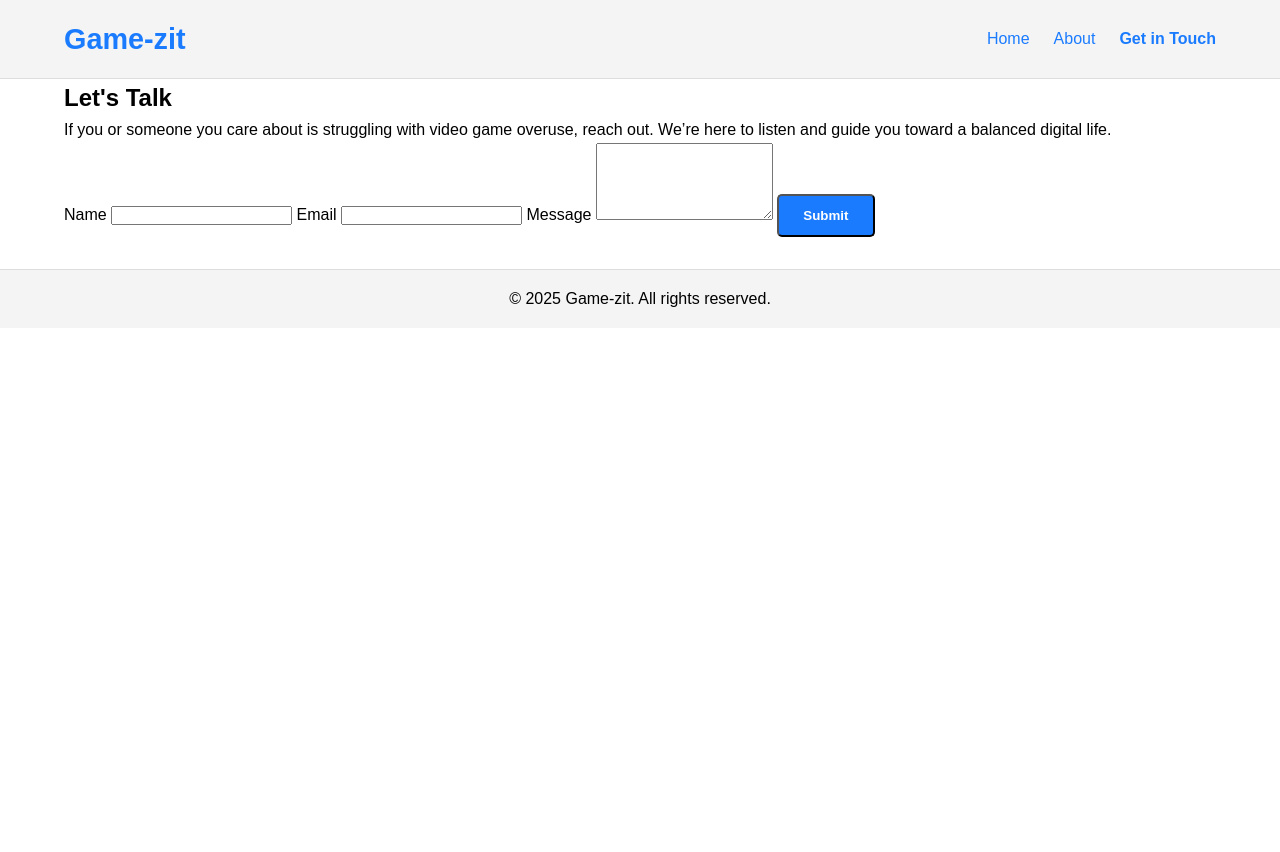
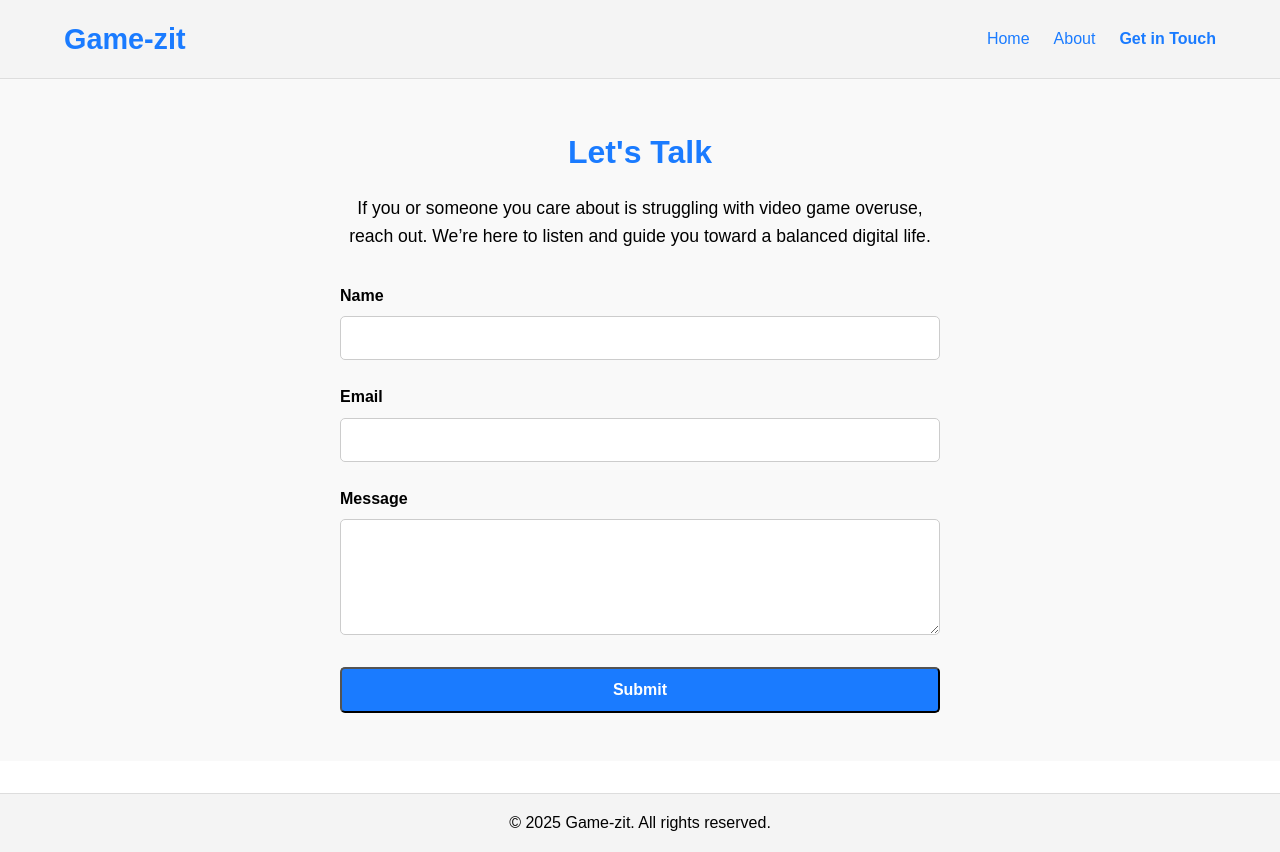
Before and after one commit to BlvckKryptonite/game-xit, a plain HTML site: page contact.html in a window 1280 px wide. Before the commit the page ends 800 px from the top, so only its background shows below. Drawn offline with Linux system fonts and the light colour scheme.

Commit message:
Added contact section styles to style.css and improved spacing and alignment on contact form elements

```diff
--- a/assets/css/style.css
+++ b/assets/css/style.css
@@ -136,3 +136,52 @@ a:hover {
   margin-top: 2rem;
   text-align: center;
 }
+
+/* Contact Section */
+.contact-section {
+  padding: 3rem 0;
+  background-color: #f9f9f9;
+  text-align: center;
+}
+
+.contact-section h2 {
+  font-size: 2rem;
+  margin-bottom: 1rem;
+  color: #1a7bff;
+}
+
+.contact-section p {
+  font-size: 1.1rem;
+  margin-bottom: 2rem;
+  max-width: 600px;
+  margin-left: auto;
+  margin-right: auto;
+}
+
+/* Contact Form */
+.contact-form {
+  max-width: 600px;
+  margin: 0 auto;
+  text-align: left;
+}
+
+.contact-form label {
+  display: block;
+  margin-bottom: 0.5rem;
+  font-weight: bold;
+}
+
+.contact-form input,
+.contact-form textarea {
+  width: 100%;
+  padding: 0.75rem;
+  margin-bottom: 1.5rem;
+  border: 1px solid #ccc;
+  border-radius: 5px;
+  font-size: 1rem;
+}
+
+.contact-form button {
+  width: 100%;
+  font-size: 1rem;
+}
```
